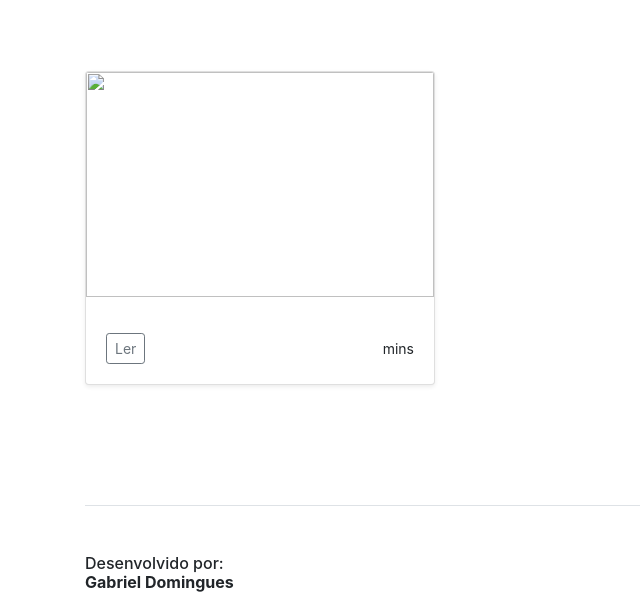
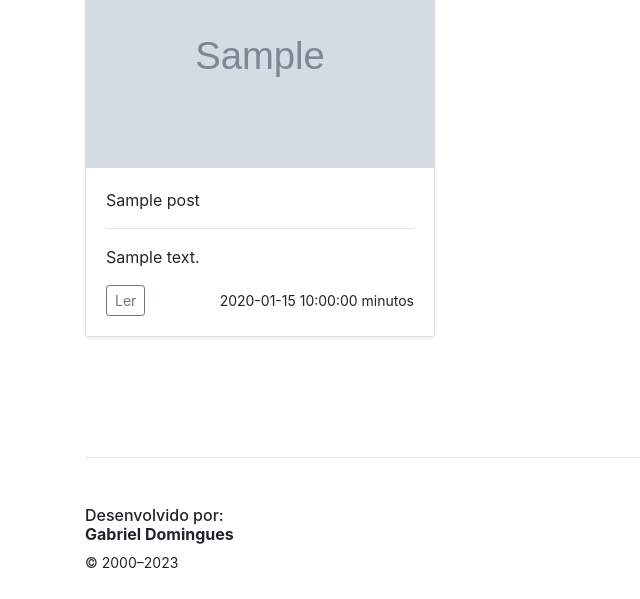
Before and after one commit to dominguesgabe/plantblog, a PHP site: template public/views/index.twig in a window 1280 px wide. Shown: the part 400-999 px from the top of the page, without its empty margins (0-640 px from the left). After the commit the page ends 968 px from the top, so only its background shows below. Run offline with PHP 8.4, Linux system fonts and the light colour scheme; the template is opened without the code that fills it: most values are stand-ins (such as "Sample title", 1, 10 or a date in 2020); grey boxes marked "Sample" are stand-in pictures; some libraries are stand-ins or nearby versions.

Commit message:
created DB base class and main page list done

```diff
--- a/alters.sql
+++ b/alters.sql
@@ -13,8 +13,8 @@
     title varchar(100) NOT NULL,
     description varchar(255) NOT NULL,
     post LONGTEXT NOT NULL,
+    user_id int NOT NULL,
     created_at DATE DEFAULT current_timestamp() NOT NULL,
-    user_id int NOT NULL,
     PRIMARY KEY (id),
     FOREIGN KEY (user_id) REFERENCES users(id)
 )
--- a/app/model/Posts.php
+++ b/app/model/Posts.php
@@ -4,5 +4,8 @@
 
 class Posts extends BasicModel
 {
-
+    public function findLast(): array
+    {
+        return $this->database->select('SELECT * FROM ' . $this->table . ' ORDER BY id DESC LIMIT 1 ')[0];
+    }
 }
--- a/composer.json
+++ b/composer.json
@@ -1,6 +1,7 @@
 {
     "require": {
-        "twig/twig": "^3.0"
+        "twig/twig": "^3.0",
+        "ext-pdo": "*"
     },
     "autoload": {
         "files": [
--- a/public/views/index.twig
+++ b/public/views/index.twig
@@ -17,8 +17,10 @@
 
         <div class="album py-5 bg-body-tertiary">
             <div class="container">
-                <div class="row row-cols-1 row-cols-sm-2 row-cols-md-3 g-3">{# loop #}
-                    {% include 'partials/blog_post_card.twig' %}
+                <div class="row row-cols-1 row-cols-sm-2 row-cols-md-3 g-3">
+                    {% for post in posts %}
+                        {% include 'partials/blog_post_card.twig' %}
+                    {% endfor %}
                 </div>
             </div>
         </div>
--- a/public/views/partials/blog_post_card.twig
+++ b/public/views/partials/blog_post_card.twig
@@ -1,13 +1,15 @@
 <div class="col mb-4">
     <div class="card shadow-sm">
-        <img src="{{ img }}" class="bd-placeholder-img card-img-top" width="100%" height="225">
+        <img src="{{ post.image_url }}" class="bd-placeholder-img card-img-top" width="100%" height="225" style="object-fit: cover">
         <div class="card-body">
-            <p class="card-text">{{ description }}</p>
+            <p class="card-text">{{ post.title }}</p>
+            <hr>
+            <p class="card-text">{{ post.description }}</p>
             <div class="d-flex justify-content-between align-items-center">
                 <div class="btn-group">
-                    <a href="{{ url }}" type="button" class="btn btn-sm btn-outline-secondary">Ler</a>
+                    <a href="/show/{{ post.id }}" type="button" class="btn btn-sm btn-outline-secondary">Ler</a>
                 </div>
-                <small class="text-body-secondary">{{ readingTime }} mins</small>
+                <small class="text-body-secondary">{{ post.reading_time }} minuto{% if post.reading_time > 1 %}s{% endif %}</small>
             </div>
         </div>
     </div>
--- a/public/views/partials/main_article.twig
+++ b/public/views/partials/main_article.twig
@@ -1,10 +1,10 @@
 <main class="container mt-5">
-    <a href="{{ url }}" class="text-decoration-none">
-        <div class="p-4 p-md-5 mb-4 rounded" style="background: url(https://images.unsplash.com/photo-1512911268383-f74e84ff8496?ixlib=rb-4.0.3&ixid=M3wxMjA3fDB8MHxwaG90by1wYWdlfHx8fGVufDB8fHx8fA%3D%3D&auto=format&fit=crop&w=1170&q=80) no-repeat;">
+    <a href="/show/{{ lastPost.id }}" class="text-decoration-none">
+        <div class="p-4 p-md-5 mb-4 rounded" style="background: url({{ lastPost.image_url }}) no-repeat center;">
             <div class="col-lg-6 px-0">
                 <p class="text-sm-left text-white">Última publicação.</p>
-                <h1 class="display-4 fst-italic text-white">Title{{ title }}</h1>
-                <p class="lead my-3 text-white">{{ description }}descrição lalala</p>
+                <h1 class="display-4 fst-italic text-white" style="font-weight: bold">{{ lastPost.title }}</h1>
+                <p class="lead my-3 text-white">{{ lastPost.description }}</p>
                 <p class="lead mb-0 text-body-emphasis fw-bold">Leia -></p>
             </div>
         </div>
--- a/public/views/partials/nav.twig
+++ b/public/views/partials/nav.twig
@@ -1,6 +1,6 @@
 <nav class="navbar navbar-expand-lg navbar-dark bg-success">
     <div class="container">
-        <a class="navbar-brand fw-bold" href="#">Plantblog</a>
+        <a class="navbar-brand" href="#" style="font-weight: bold">Plantblog</a>
         <button class="navbar-toggler" type="button" data-bs-toggle="collapse" data-bs-target="#navbarSupportedContent" aria-controls="navbarSupportedContent" aria-expanded="false" aria-label="Toggle navigation">
             <span class="navbar-toggler-icon"></span>
         </button>
@@ -16,7 +16,7 @@
                     <a class="nav-link" href="/create">Publique!</a>
                 </li>
             </ul>
-            <form class="d-flex" method="post" action="">
+            <form class="d-flex" method="post" action=".">
                 <input class="form-control me-2" type="search" placeholder="Receitas com abacate" aria-label="Search">
                 <button class="btn btn-primary" type="submit">Busque</button>
             </form>
```
Also changed, not shown: app/database/Database.php (added, +59 -0 lines), app/helpers/Constants.php (+13 -0 lines), app/model/BasicModel.php (+14 -0 lines), app/model/Users.php (added, +11 -0 lines), app/templates/Template.php (+9 -0 lines), public/index.php (+0 -13 lines), README.md.
